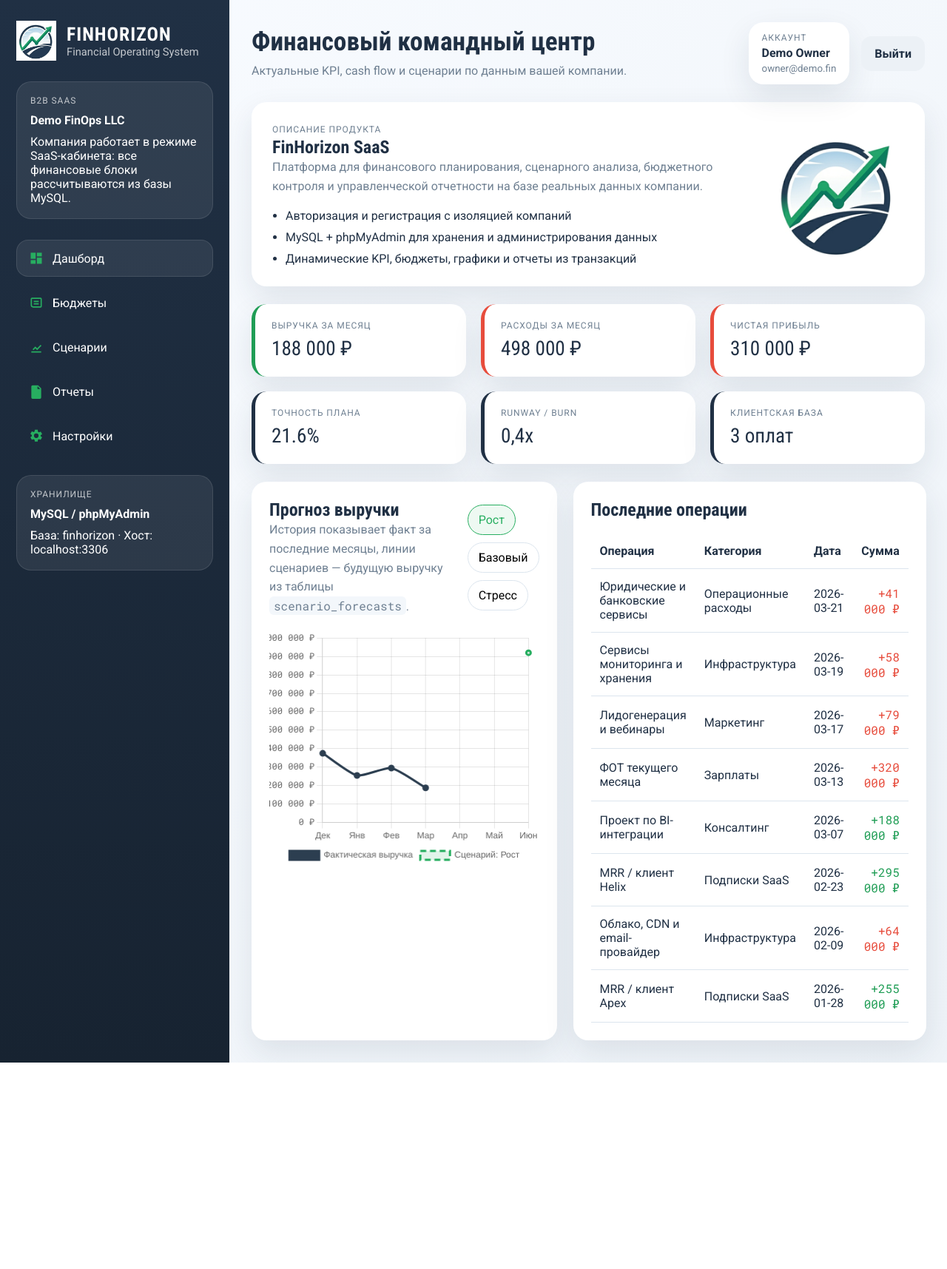
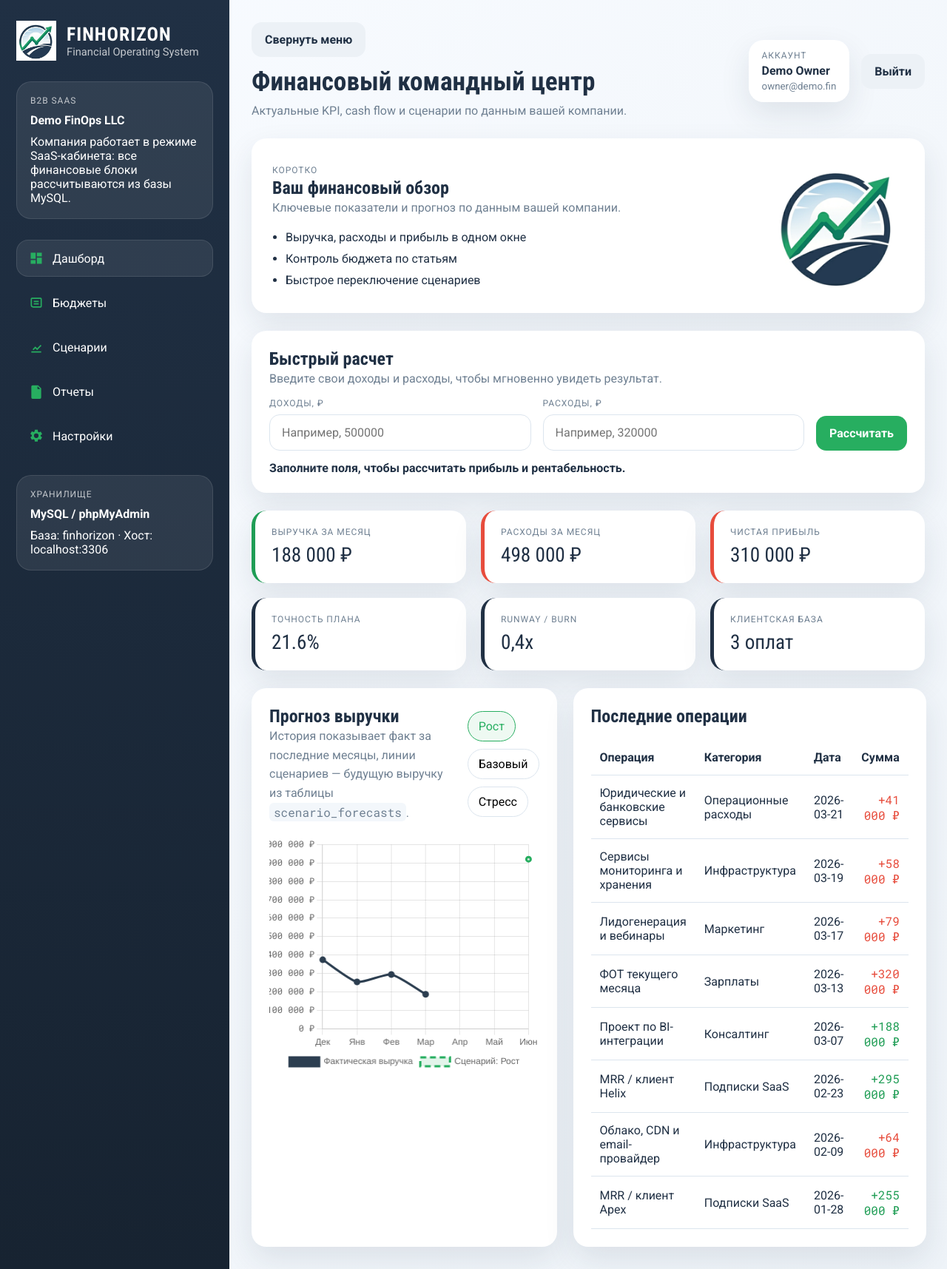
Before and after one commit to Gaan-Dmitry/finhorizon.ru, a PHP site: page / in a window 1280 px wide. Shown: the whole page at 74% size. Before the commit the page ends 1436 px from the top, so only its background shows below. Run offline with PHP 8.4, Linux system fonts and the light colour scheme; a user stored in the database is signed in; data comes from the database, SQL or seed files in the repository.

Commit message:
Добавить быстрый расчет и сворачивание бокового меню

```diff
--- a/css/style.css
+++ b/css/style.css
@@ -327,6 +327,18 @@ h3 {
     overflow-y: auto;
 }
 
+.sidebar-toggle {
+    margin-bottom: 12px;
+}
+
+body.sidebar-collapsed .sidebar {
+    width: 0;
+    padding: 0;
+    opacity: 0;
+    overflow: hidden;
+    pointer-events: none;
+}
+
 .page-header,
 .block-header,
 .scenario-card__header,
@@ -440,6 +452,24 @@ h3 {
 .scenario-card,
 .report-card {
     padding: 24px;
+}
+
+.quick-calc {
+    margin-bottom: 24px;
+}
+
+.quick-calc__form {
+    display: grid;
+    grid-template-columns: repeat(2, minmax(0, 1fr)) auto;
+    gap: 16px;
+    align-items: end;
+    margin-top: 14px;
+}
+
+.quick-calc__result {
+    margin-top: 14px;
+    font-weight: 600;
+    color: var(--primary-color);
 }
 
 .content-block--chart {
@@ -567,6 +597,10 @@ tr.is-highlighted {
     .content-row {
         grid-template-columns: 1fr;
     }
+
+    .quick-calc__form {
+        grid-template-columns: 1fr;
+    }
 }
 
 @media (max-width: 980px) {
--- a/index.php
+++ b/index.php
@@ -596,12 +596,12 @@ function buildDashboard(PDO $pdo, array $user): array
 
     return [
         'product_overview' => [
-            'title' => 'FinHorizon SaaS',
-            'description' => 'Платформа для финансового планирования, сценарного анализа, бюджетного контроля и управленческой отчетности на базе реальных данных компании.',
+            'title' => 'Ваш финансовый обзор',
+            'description' => 'Ключевые показатели и прогноз по данным вашей компании.',
             'highlights' => [
-                'Авторизация и регистрация с изоляцией компаний',
-                'MySQL + phpMyAdmin для хранения и администрирования данных',
-                'Динамические KPI, бюджеты, графики и отчеты из транзакций',
+                'Выручка, расходы и прибыль в одном окне',
+                'Контроль бюджета по статьям',
+                'Быстрое переключение сценариев',
             ],
         ],
         'stats' => [
@@ -670,20 +670,20 @@ $defaultScenario = $dashboard['scenarios'][0]['id'] ?? 'base';
                 <img class="brand-logo" src="img/logo.png" alt="Логотип FinHorizon">
                 <div>
                     <div class="brand-name">FinHorizon</div>
-                    <div class="brand-subtitle">Финансовая SaaS-платформа для малого и среднего бизнеса</div>
+                    <div class="brand-subtitle">Финансовый кабинет</div>
                 </div>
             </div>
-            <h1>Настроенная регистрация, авторизация и реальная база для финансовой аналитики.</h1>
-            <p>Подключите MySQL, импортируйте SQL-схему, управляйте компаниями и получайте живые KPI, бюджеты, сценарии и отчеты без ручной правки шаблонов.</p>
+            <h1>Контролируйте финансы в одном месте.</h1>
+            <p>Регистрируйтесь, указывайте данные компании и сразу получайте расчет ключевых показателей.</p>
             <ul class="hero-card__list auth-list">
-                <li>Мультикомпания и пользовательские роли.</li>
-                <li>Динамические расчеты выручки, расходов, cash flow и forecast accuracy.</li>
-                <li>phpMyAdmin для администрирования и SQL-файл для быстрого старта.</li>
+                <li>Быстрый вход и регистрация.</li>
+                <li>Динамический расчет метрик.</li>
+                <li>Сценарии и бюджет в реальном времени.</li>
             </ul>
             <div class="sidebar-summary auth-summary">
                 <div class="sidebar-summary__label">Быстрый старт</div>
                 <strong>Demo login: owner@demo.fin / DemoPass123!</strong>
-                <span>Если база недоступна, подключите MySQL из <code>docker-compose.yml</code> и импортируйте <code>sql/schema.sql</code>.</span>
+                <span>При необходимости проверьте параметры подключения в <code>docker-compose.yml</code>.</span>
             </div>
         </section>
 
@@ -748,7 +748,7 @@ $defaultScenario = $dashboard['scenarios'][0]['id'] ?? 'base';
     </div>
 <?php else: ?>
     <div class="app-shell">
-        <aside class="sidebar">
+        <aside class="sidebar" id="sidebar">
             <div class="logo-container">
                 <img class="brand-logo" src="img/logo.png" alt="Логотип FinHorizon">
                 <div>
@@ -783,6 +783,7 @@ $defaultScenario = $dashboard['scenarios'][0]['id'] ?? 'base';
         <main class="main-content">
             <header class="page-header">
                 <div>
+                    <button class="sidebar-toggle button button--secondary" type="button" id="sidebarToggleButton" aria-expanded="true" aria-controls="sidebar">Свернуть меню</button>
                     <h1 id="pageHeading">Финансовый командный центр</h1>
                     <p class="slogan" id="pageSlogan">Актуальные KPI, cash flow и сценарии по данным вашей компании.</p>
                 </div>
@@ -805,7 +806,7 @@ $defaultScenario = $dashboard['scenarios'][0]['id'] ?? 'base';
 
             <section class="hero-card">
                 <div class="hero-card__content">
-                    <p class="hero-card__eyebrow">Описание продукта</p>
+                    <p class="hero-card__eyebrow">Коротко</p>
                     <h2><?= h($dashboard['product_overview']['title']); ?></h2>
                     <p><?= h($dashboard['product_overview']['description']); ?></p>
                     <ul class="hero-card__list">
@@ -820,6 +821,27 @@ $defaultScenario = $dashboard['scenarios'][0]['id'] ?? 'base';
             </section>
 
             <section class="content-section is-active" data-section="dashboard">
+                <section class="content-block quick-calc">
+                    <div class="block-header">
+                        <div>
+                            <h2>Быстрый расчет</h2>
+                            <p>Введите свои доходы и расходы, чтобы мгновенно увидеть результат.</p>
+                        </div>
+                    </div>
+                    <form class="quick-calc__form" id="quickCalcForm">
+                        <label class="field">
+                            <span>Доходы, ₽</span>
+                            <input type="number" name="income" min="0" step="1" placeholder="Например, 500000" required>
+                        </label>
+                        <label class="field">
+                            <span>Расходы, ₽</span>
+                            <input type="number" name="expense" min="0" step="1" placeholder="Например, 320000" required>
+                        </label>
+                        <button class="button" type="submit">Рассчитать</button>
+                    </form>
+                    <div class="quick-calc__result" id="quickCalcResult">Заполните поля, чтобы рассчитать прибыль и рентабельность.</div>
+                </section>
+
                 <div class="dashboard-grid dashboard-grid--six">
                     <?php foreach ($dashboard['stats'] as $stat): ?>
                         <article class="card <?= $stat['state'] === 'neutral' ? '' : 'card--' . $stat['state']; ?>">
--- a/js/app.js
+++ b/js/app.js
@@ -25,14 +25,20 @@ const highlightBudgetButton = document.getElementById('highlightBudgetButton');
 const settingsForm = document.getElementById('settingsForm');
 const resetSettingsButton = document.getElementById('resetSettingsButton');
 const settingsHint = document.getElementById('settingsHint');
+const sidebar = document.getElementById('sidebar');
+const sidebarToggleButton = document.getElementById('sidebarToggleButton');
+const quickCalcForm = document.getElementById('quickCalcForm');
+const quickCalcResult = document.getElementById('quickCalcResult');
 
 const chart = createChart();
 restoreSettings();
 applySettings();
 bindNavigation();
+bindSidebarToggle();
 bindBudgetTools();
 bindScenarioControls();
 bindSettingsForm();
+bindQuickCalc();
 
 function bindNavigation() {
     navButtons.forEach((button) => {
@@ -66,6 +72,37 @@ function bindBudgetTools() {
         if (state.settings.notifications) {
             settingsHint.textContent = 'Обнаружены статьи с риском перерасхода. Проверьте лимиты.';
         }
+    });
+}
+
+function bindSidebarToggle() {
+    if (!sidebar || !sidebarToggleButton) {
+        return;
+    }
+
+    sidebarToggleButton.addEventListener('click', () => {
+        const isCollapsed = root.classList.toggle('sidebar-collapsed');
+        sidebarToggleButton.textContent = isCollapsed ? 'Развернуть меню' : 'Свернуть меню';
+        sidebarToggleButton.setAttribute('aria-expanded', String(!isCollapsed));
+    });
+}
+
+function bindQuickCalc() {
+    if (!quickCalcForm || !quickCalcResult) {
+        return;
+    }
+
+    quickCalcForm.addEventListener('submit', (event) => {
+        event.preventDefault();
+        const formData = new FormData(quickCalcForm);
+        const income = Number(formData.get('income') || 0);
+        const expense = Number(formData.get('expense') || 0);
+        const profit = income - expense;
+        const margin = income > 0 ? (profit / income) * 100 : 0;
+
+        const profitability = margin >= 0 ? 'Положительная' : 'Отрицательная';
+        const profitLabel = `${profit >= 0 ? '+' : '-'}${Math.abs(profit).toLocaleString('ru-RU')} ₽`;
+        quickCalcResult.textContent = `Прибыль: ${profitLabel} · Рентабельность: ${margin.toFixed(1)}% (${profitability}).`;
     });
 }
 
```
